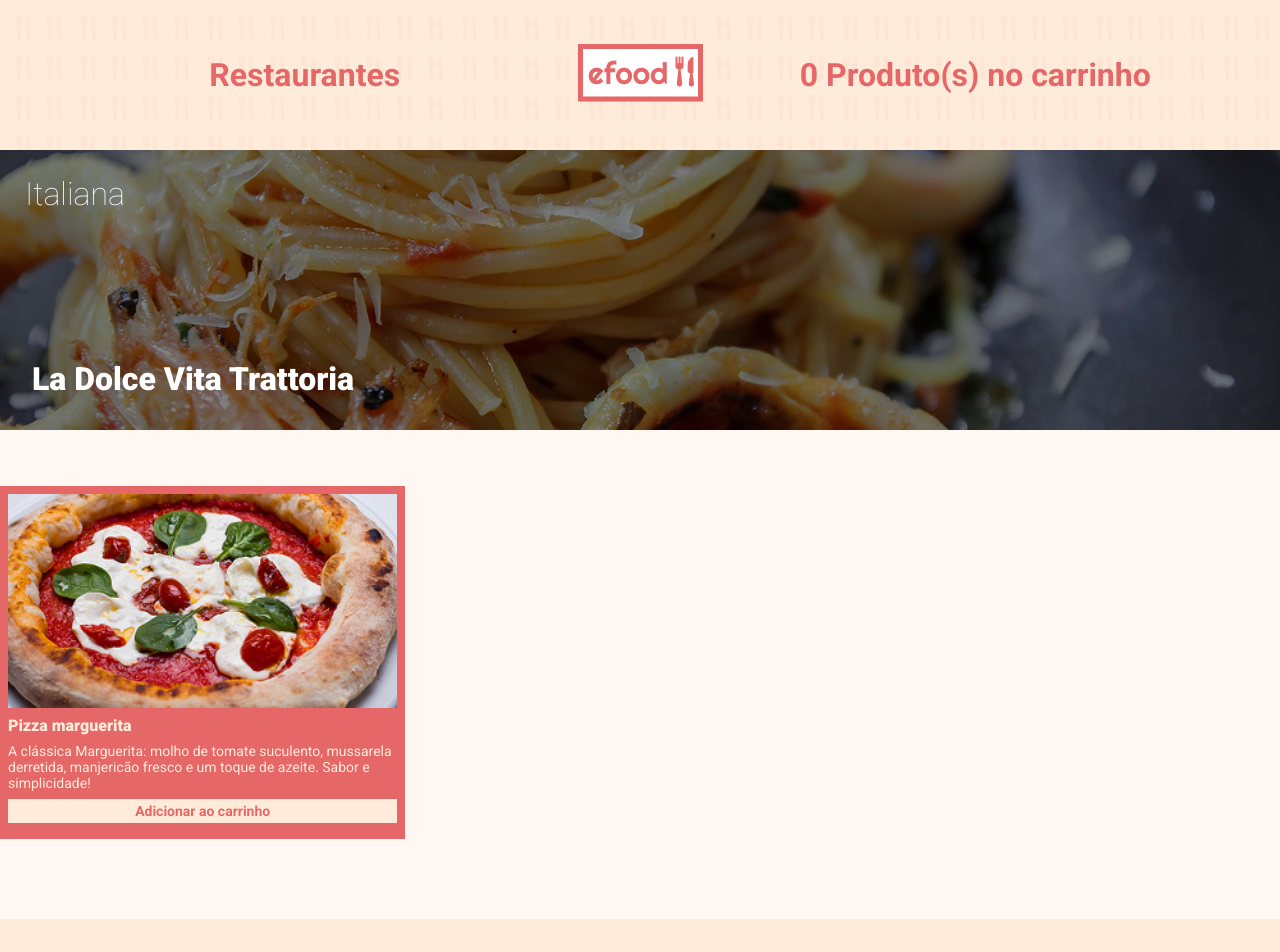
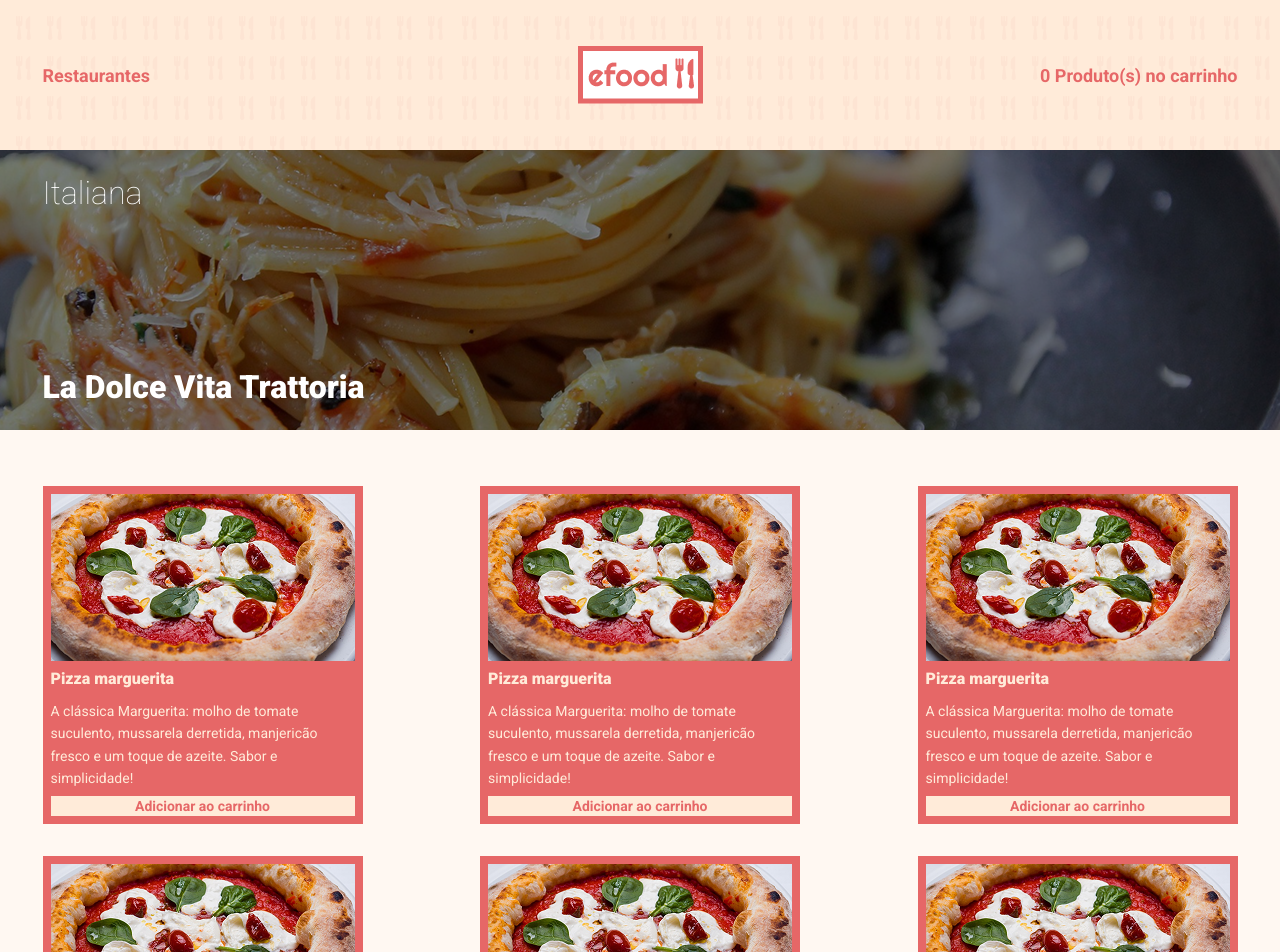
Before and after one commit to ablacs/efood, a React (Vite) app: page /torteria in a window 1280 px wide. Shown: the top 952 px of the page. Built offline with nearby package versions, Linux system fonts and the light colour scheme.

Commit message:
Ajustes de acordo com o exercício - Espaçamento, tamanho de fonte e alinhamento.

```diff
--- a/src/components/Restaurants/index.tsx
+++ b/src/components/Restaurants/index.tsx
@@ -32,7 +32,9 @@ export const Restaurants = () => (
           rápida, embalagens cuidadosas e qualidade garantida.Experimente o
           Japão sem sair do lar com nosso delivery!
         </CardDescription>
-        <Button>Saiba mais</Button>
+        <Link to={"/InProgress"}>
+          <Button>Saiba mais</Button>
+        </Link>
         <TagContainer>
           <Tag>Destaque da semana</Tag>
           <Tag>Japonesa</Tag>
@@ -75,7 +77,9 @@ export const Restaurants = () => (
           rápida, embalagens cuidadosas e qualidade garantida.Experimente o
           Japão sem sair do lar com nosso delivery!
         </CardDescription>
-        <Button>Saiba mais</Button>
+        <Link to={"/InProgress"}>
+          <Button>Saiba mais</Button>
+        </Link>
         <TagContainer>
           <Tag>Destaque da semana</Tag>
           <Tag>Japonesa</Tag>
@@ -96,7 +100,9 @@ export const Restaurants = () => (
           rápida, embalagens cuidadosas e qualidade garantida.Experimente o
           Japão sem sair do lar com nosso delivery!
         </CardDescription>
-        <Button>Saiba mais</Button>
+        <Link to={"/InProgress"}>
+          <Button>Saiba mais</Button>
+        </Link>
         <TagContainer>
           <Tag>Destaque da semana</Tag>
           <Tag>Japonesa</Tag>
--- a/src/components/Restaurants/styles.ts
+++ b/src/components/Restaurants/styles.ts
@@ -4,7 +4,7 @@ import { Colors } from "../../styles";
 export const CardsList = styled.div`
   display: grid;
   grid-template-columns: repeat(2, 1fr);
-  gap: 48px 80px;
+  gap: 80px;
   margin-bottom: 80px;
   background-color: ${Colors.background};
 `;
@@ -37,8 +37,12 @@ export const CardDescription = styled.p`
   padding: 0 8px;
   font-size: 14px;
   font-weight: 400;
+  margin-bottom: 16px;
 `;
-export const Button = styled.button`
+export const Button = styled.div`
+  display: flex;
+  justify-content: center;
+  align-items: center;
   width: 82px;
   height: 24px;
   background-color: ${Colors.red};
--- /dev/null
+++ b/src/components/error/index.tsx
@@ -0,0 +1,14 @@
+import { Link } from "react-router-dom";
+import { ErrorMessage } from "./styles";
+import { Button } from "../Restaurants/styles";
+
+export const InProgress = () => {
+  return (
+    <ErrorMessage>
+      <h1>Página em construção</h1>
+      <Link to={"/"}>
+        <Button>Voltar</Button>
+      </Link>
+    </ErrorMessage>
+  );
+};
--- /dev/null
+++ b/src/components/error/styles.ts
@@ -0,0 +1,11 @@
+import styled from "styled-components";
+
+export const ErrorMessage = styled.div`
+  display: flex;
+  width: 100%;
+  height: 100vh;
+  justify-content: center;
+  align-items: center;
+  font-size: 16px;
+  font-weight: 700;
+`;
--- a/src/main.tsx
+++ b/src/main.tsx
@@ -6,6 +6,7 @@ import { Torteria } from "./pages/Torteria/index.tsx";
 import { GlobalStyle } from "./styles.ts";
 import { Provider } from "react-redux";
 import { store } from "./app/store.ts";
+import { InProgress } from "./components/error/index.tsx";
 
 const router = createBrowserRouter([
   {
@@ -15,6 +16,10 @@ const router = createBrowserRouter([
   {
     path: "/torteria",
     element: <Torteria />,
+  },
+  {
+    path: "*",
+    element: <InProgress />,
   },
 ]);
 
--- a/src/pages/Torteria/index.tsx
+++ b/src/pages/Torteria/index.tsx
@@ -11,7 +11,9 @@ import {
   Cards,
   CardTitle,
   Header,
+  HeaderContainer,
   HeaderImg,
+  HeaderTextContainer,
   Italian,
   LaDolce,
   ModalClose,
@@ -43,30 +45,78 @@ export const Torteria = () => {
   return (
     <>
       <Header>
-        <div className="left">
-          <h1>Restaurantes</h1>
-        </div>
-        <div className="center">
-          <Link to={"/"}>
-            <img src={logo} />
-          </Link>
-        </div>
-        <div className="right">
-          <h1>{count} Produto(s) no carrinho</h1>
-        </div>
+        <Container>
+          <HeaderContainer>
+            <h1>Restaurantes</h1>
+            <Link to={"/"}>
+              <img src={logo} />
+            </Link>
+            <h1>{count} Produto(s) no carrinho</h1>
+          </HeaderContainer>
+        </Container>
       </Header>
       <HeaderImg>
-        <Container>
+        <HeaderTextContainer>
           <Italian>
             <h3>Italiana</h3>
           </Italian>
           <LaDolce>
             <h1>La Dolce Vita Trattoria</h1>
           </LaDolce>
-        </Container>
+        </HeaderTextContainer>
       </HeaderImg>
       <Container>
         <Products>
+          <Cards>
+            <CardImage src={pizza} alt="" />
+            <CardTitle>Pizza marguerita</CardTitle>
+            <CardDescription>
+              A clássica Marguerita: molho de tomate suculento, mussarela
+              derretida, manjericão fresco e um toque de azeite. Sabor e
+              simplicidade!
+            </CardDescription>
+            <CardButton onClick={handleModal}>Adicionar ao carrinho</CardButton>
+          </Cards>
+          <Cards>
+            <CardImage src={pizza} alt="" />
+            <CardTitle>Pizza marguerita</CardTitle>
+            <CardDescription>
+              A clássica Marguerita: molho de tomate suculento, mussarela
+              derretida, manjericão fresco e um toque de azeite. Sabor e
+              simplicidade!
+            </CardDescription>
+            <CardButton onClick={handleModal}>Adicionar ao carrinho</CardButton>
+          </Cards>
+          <Cards>
+            <CardImage src={pizza} alt="" />
+            <CardTitle>Pizza marguerita</CardTitle>
+            <CardDescription>
+              A clássica Marguerita: molho de tomate suculento, mussarela
+              derretida, manjericão fresco e um toque de azeite. Sabor e
+              simplicidade!
+            </CardDescription>
+            <CardButton onClick={handleModal}>Adicionar ao carrinho</CardButton>
+          </Cards>
+          <Cards>
+            <CardImage src={pizza} alt="" />
+            <CardTitle>Pizza marguerita</CardTitle>
+            <CardDescription>
+              A clássica Marguerita: molho de tomate suculento, mussarela
+              derretida, manjericão fresco e um toque de azeite. Sabor e
+              simplicidade!
+            </CardDescription>
+            <CardButton onClick={handleModal}>Adicionar ao carrinho</CardButton>
+          </Cards>
+          <Cards>
+            <CardImage src={pizza} alt="" />
+            <CardTitle>Pizza marguerita</CardTitle>
+            <CardDescription>
+              A clássica Marguerita: molho de tomate suculento, mussarela
+              derretida, manjericão fresco e um toque de azeite. Sabor e
+              simplicidade!
+            </CardDescription>
+            <CardButton onClick={handleModal}>Adicionar ao carrinho</CardButton>
+          </Cards>
           <Cards>
             <CardImage src={pizza} alt="" />
             <CardTitle>Pizza marguerita</CardTitle>
--- a/src/pages/Torteria/styles.ts
+++ b/src/pages/Torteria/styles.ts
@@ -7,43 +7,84 @@ export const Header = styled.div`
   width: 100%;
   height: 150px;
   background-color: ${Colors.beige};
-  display: grid;
-  grid-template-columns: 1fr auto 1fr;
+  background-image: url(${fundo_hero});
+  display: flex;
   align-items: center;
-  padding: 0 2rem;
-  background-image: url(${fundo_hero});
-  .left,
-  .right {
-    text-align: center;
-    color: ${Colors.red};
-  }
-  .center {
-    text-align: center;
+  h1 {
+    font-size: 18px;
   }
 `;
+export const HeaderContainer = styled.div`
+  display: grid;
+  grid-template-columns: repeat(3, 1fr);
+  gap: 32px;
+  width: 100%;
+  align-items: center;
 
+  a {
+    justify-self: center;
+    display: flex;
+    align-items: center;
+  }
+  h1:last-child {
+    justify-self: end;
+    text-align: right;
+  }
+`;
 export const HeaderImg = styled.div`
   height: 280px;
   background-image: url(${trattoria});
+  background-size: cover;
+  background-position: center;
   margin-bottom: 56px;
-  backgroun-size:cover
-  bakground-position:center;
-  display:flex;
-  align-items:flex-end;
-  position: relative;
-  .header-text{
-    padding: 0 2rem;
-    tex-align:left
-  }
+  color: #fff;
+  width: 100%;
+  display: flex;
+  flex-direction: column;
+  align-items: center;
+
   h1 {
     font-size: 32px;
     font-weight: 900;
-    color: #fff;
+    margin: 0;
   }
+
   h3 {
     font-size: 32px;
     font-weight: 100;
-    color: #fff;
+    margin: 0;
+  }
+`;
+export const HeaderTextContainer = styled.div`
+  max-width: 1195px;
+  width: 100%;
+  height: 100%;
+  display: flex;
+  flex-direction: column;
+  justify-content: space-between;
+  margin: 24px 0 24px;
+  h1 {
+    font-size: 32px;
+    font-weight: 900;
+    margin: 0;
+  }
+
+  h3 {
+    font-size: 32px;
+    font-weight: 100;
+    margin: 0;
+  }
+`;
+export const Italian = styled.div`
+  h3 {
+    font-size: 32px;
+    font-weight: 100;
+  }
+`;
+export const LaDolce = styled.div`
+  h3 {
+    font-size: 32px;
+    font-weight: 100;
   }
 `;
 export const Products = styled.div`
@@ -51,6 +92,18 @@ export const Products = styled.div`
   grid-template-columns: repeat(3, 1fr);
   gap: 32px;
   margin-bottom: 80px;
+  width: 1195px;
+  > *:nth-child(3n + 1) {
+    justify-self: start;
+  }
+
+  > *:nth-child(3n + 2) {
+    justify-self: center;
+  }
+
+  > *:nth-child(3n) {
+    justify-self: end;
+  }
 `;
 export const Cards = styled.div`
   background-color: ${Colors.red};
@@ -59,21 +112,27 @@ export const Cards = styled.div`
   flex-direction: column;
   align-items: center;
   padding: 8px;
+  width: 320px;
+  height: 338px;
 `;
 export const CardImage = styled.img`
-  width: 100%;
+  width: 304px;
+  height: 167px;
   margin-bottom: 8px;
 `;
 export const CardTitle = styled.h1`
   font-size: 16px;
   font-weight: 900;
-  padding-bottom: 8px;
+  margin-bottom: 12px;
   align-self: flex-start;
+  height: 19px;
 `;
 export const CardDescription = styled.p`
   font-size: 14px;
   font-weight: 400;
-  padding-bottom: 8px;
+  margin-bottom: 8px;
+  height: 88px;
+  line-height: 1.6;
 `;
 export const CardButton = styled.div`
   width: 100%;
@@ -86,24 +145,11 @@ export const CardButton = styled.div`
   font-weight: 700;
   font-size: 14px;
   cursor: pointer;
-  margin-bottom: 8px;
 
   a {
     text-decoration: none;
     color: ${Colors.red};
   }
-`;
-export const Italian = styled.div`
-  position: absolute;
-  top: 0;
-  left: 0;
-  padding: 25px;
-`;
-export const LaDolce = styled.div`
-  position: absolute;
-  bottom: 0;
-  left: 0;
-  padding: 32px;
 `;
 
 export const ModalOverlay = styled.div`
--- a/src/styles.ts
+++ b/src/styles.ts
@@ -8,9 +8,9 @@ export const Colors = {
   white: "#fff",
 };
 export const Container = styled.div`
+  max-width: 1195px;
+  margin: 0 auto;
   width: 100%;
-  max-width: 1280px;
-  margin: 0 auto;
 `;
 export const GlobalStyle = createGlobalStyle`
   * {
```
